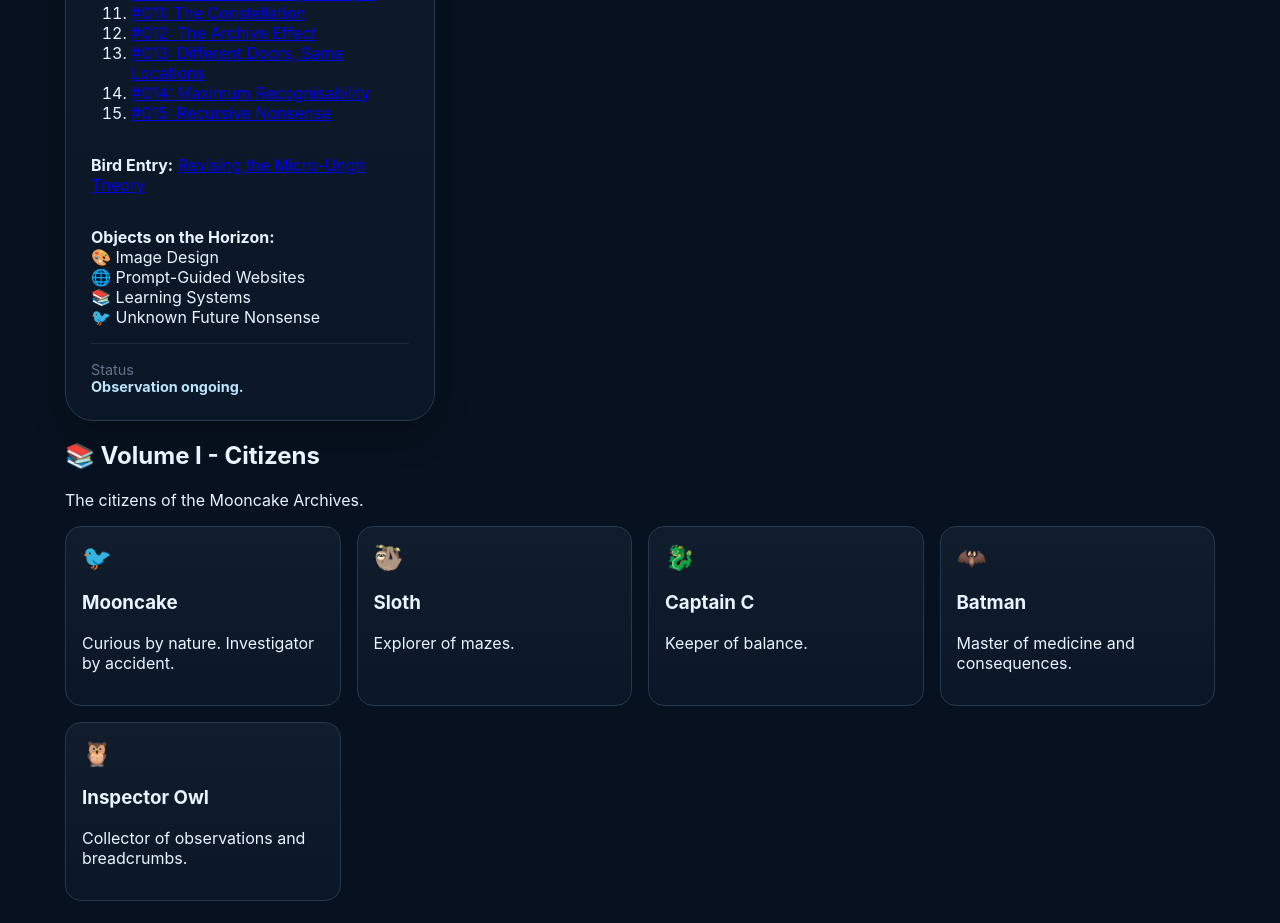
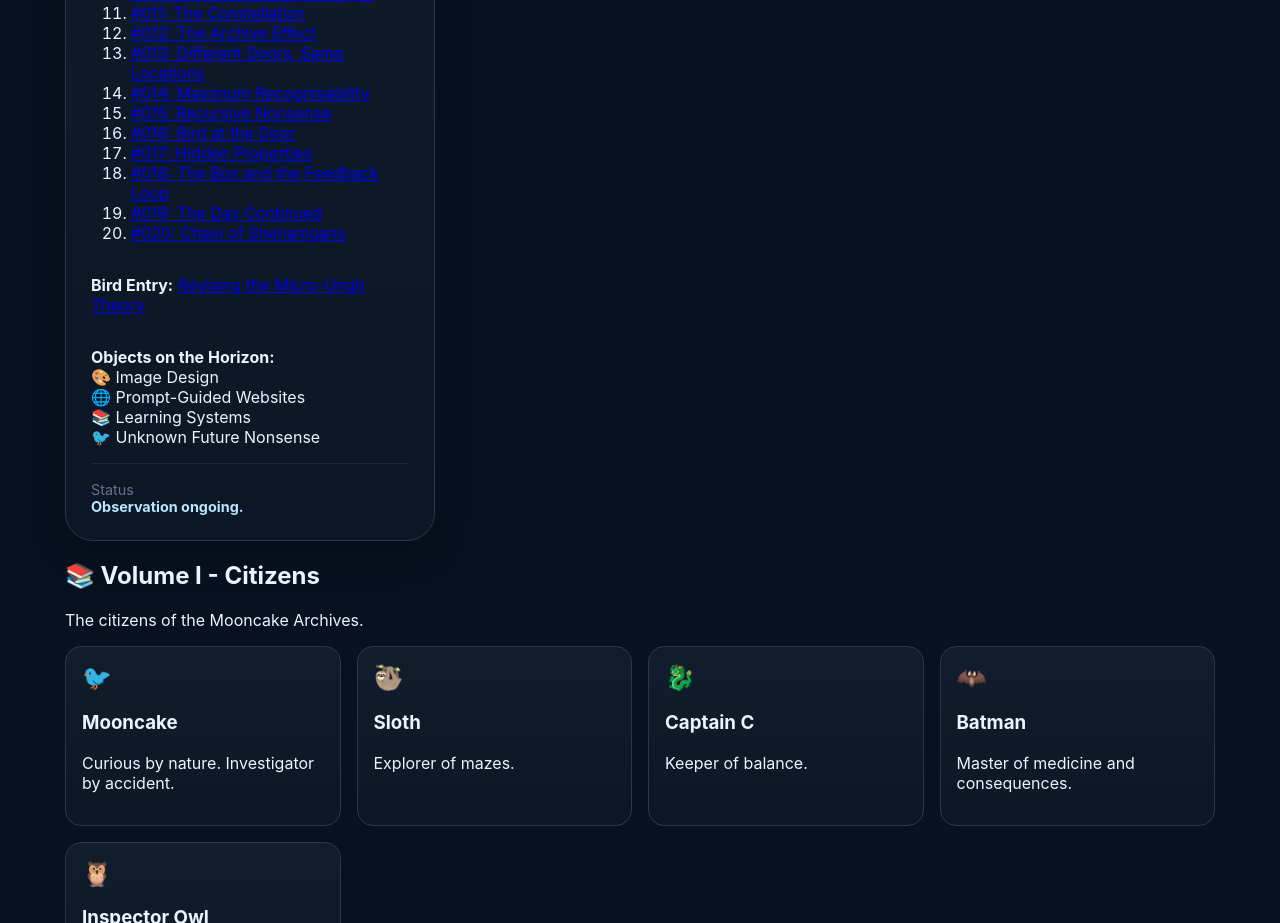
Before and after one commit to Samawam/Mooncake-Observatory, a plain HTML site: page index.html in a window 1280 px wide. Shown: the part 1899-2822 px from the top of the page. Drawn offline with Linux system fonts and the light colour scheme.

Commit message:
added observations #018–#020 including index and README updates

```diff
--- a/index.html
+++ b/index.html
@@ -291,9 +291,14 @@
                         <li><a href="https://github.com/Samawam/Mooncake-Observatory/blob/main/observations/010-observatory-principle.md">#010: The Observatory Principle</a></li>
                         <li><a href="https://github.com/Samawam/Mooncake-Observatory/blob/main/observations/011-constellation.md">#011: The Constellation</a></li>
                         <li><a href="https://github.com/Samawam/Mooncake-Observatory/blob/main/observations/012-the-archive-effect.md">#012: The Archive Effect</a></li>
-                        <li><a href="https://github.com/Samawam/Mooncake-Observatory/blob/main/observations/013-different-doors-same-locations.md">#013: Different Doors, Same Locations</a></li>
+                        <li><a href="https://github.com/Samawam/Mooncake-Observatory/blob/main/observations/013-different-doors-same-location.md">#013: Different Doors, Same Locations</a></li>
                         <li><a href="https://github.com/Samawam/Mooncake-Observatory/blob/main/observations/014-maximum-recognisability.md">#014: Maximum Recognisability</a></li>
                         <li><a href="https://github.com/Samawam/Mooncake-Observatory/blob/main/observations/015-recursive-nonsense.md">#015: Recursive Nonsense</a></li>
+                        <li><a href="https://github.com/Samawam/Mooncake-Observatory/blob/main/observations/016-bird-at-the-door.md">#016: Bird at the Door</a></li>
+                        <li><a href="https://github.com/Samawam/Mooncake-Observatory/blob/main/observations/017-hidden-properties.md">#017: Hidden Properties</a></li>
+                        <li><a href="https://github.com/Samawam/Mooncake-Observatory/blob/main/observations/018-the-box-and-the-feedback-loop.md">#018: The Box and the Feedback Loop</a></li>
+                        <li><a href="https://github.com/Samawam/Mooncake-Observatory/blob/main/observations/019-the-day-continued.md">#019: The Day Continued</a></li>
+                        <li><a href="https://github.com/Samawam/Mooncake-Observatory/blob/main/observations/020-chain-of-shenanigans.md">#020: Chain of Shenanigans</a></li>
                     </ol>
                 </nav>
                 <p>
```
Also changed, not shown: 4 other files.
